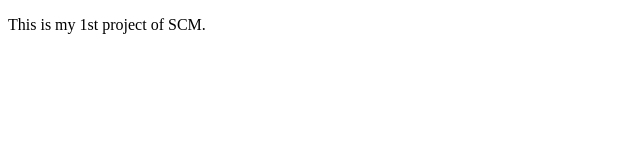
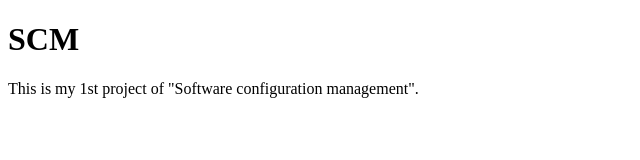
Before and after one commit to LaibaNoren/FirstGithubRepo-2022-ag-8078-, a plain HTML site: page index.html in a window 1280 px wide. Shown: the whole page, without its empty margins (0-640 px from the left). Drawn offline with Linux system fonts and the light colour scheme.

Commit message:
Changes Locally

```diff
--- a/index.html
+++ b/index.html
@@ -1,12 +1,15 @@
 <!DOCTYPE html>
 <html>
   <head>
-    <title>First Project</title>
+    <title>SCM 1st project</title>
 
   </head>
   <body>
+    <h1>
+      SCM
+    </h1>
     <p>
-      This is my 1st project of SCM.
+      This is my 1st project of "Software configuration management".
     </p>
 
   </body>
```
